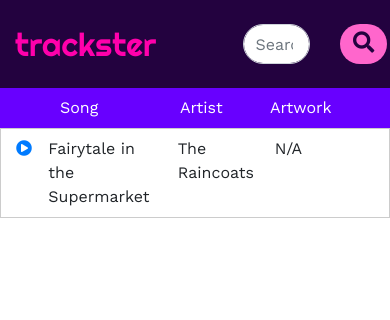
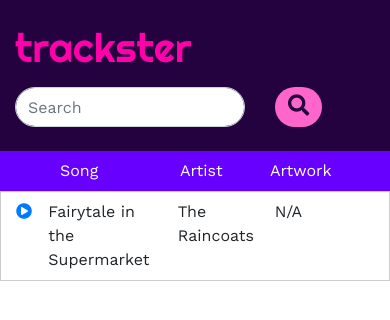
Before and after one commit to johnrobertmcbride/trackster, a plain HTML site: page index.html in a window 390 px wide. Drawn offline with nearby package versions, Linux system fonts and the light colour scheme.

```diff
--- a/index.html
+++ b/index.html
@@ -19,13 +19,13 @@
   <header>
     <div class="container">
       <div class="row">
-        <div class="col-7">
+        <div class="col-12 col-sm-7">
           <h1>trackster</h1>
         </div>
-        <div class="col-3">
+        <div class="col-8 col-sm-3">
           <input id="search" class="form-control" type="search" placeholder="Search" aria-label="Search">
         </div>
-        <div class="col-2">
+        <div class="col-4 col-sm-2">
           <button id="search-button" class="btn" type="submit"><i class="fas fa-search fa-lg"></i></button>
         </div>
       </div>
--- a/resources/css/style.css
+++ b/resources/css/style.css
@@ -52,12 +52,12 @@
   border: 1px solid rgb(204, 204, 204);
 }
 
-@media only screen and (max-width: 550px) {
+@media only screen and (max-width: 575px) {
   .desktop {
     display: none;
   }
 
   h1 {
-    font-size: 2rem;
+    margin-bottom: 15px;
   }
 }
```
